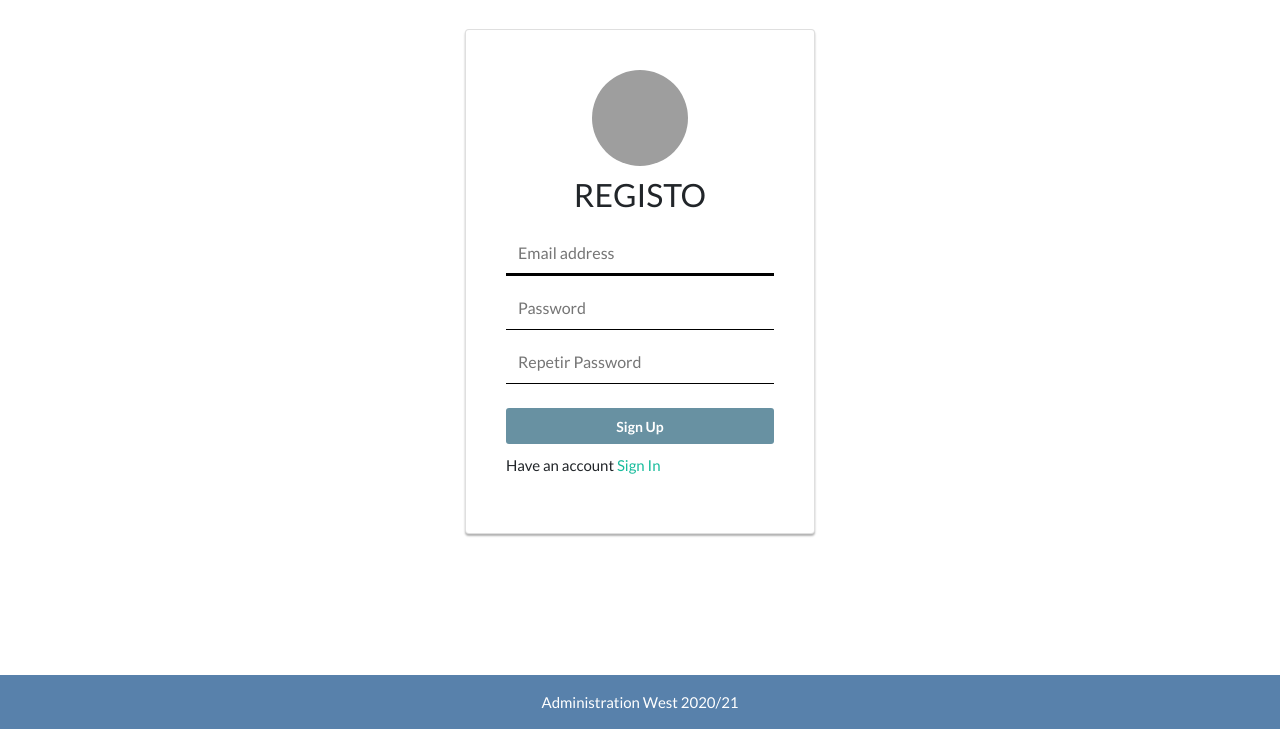
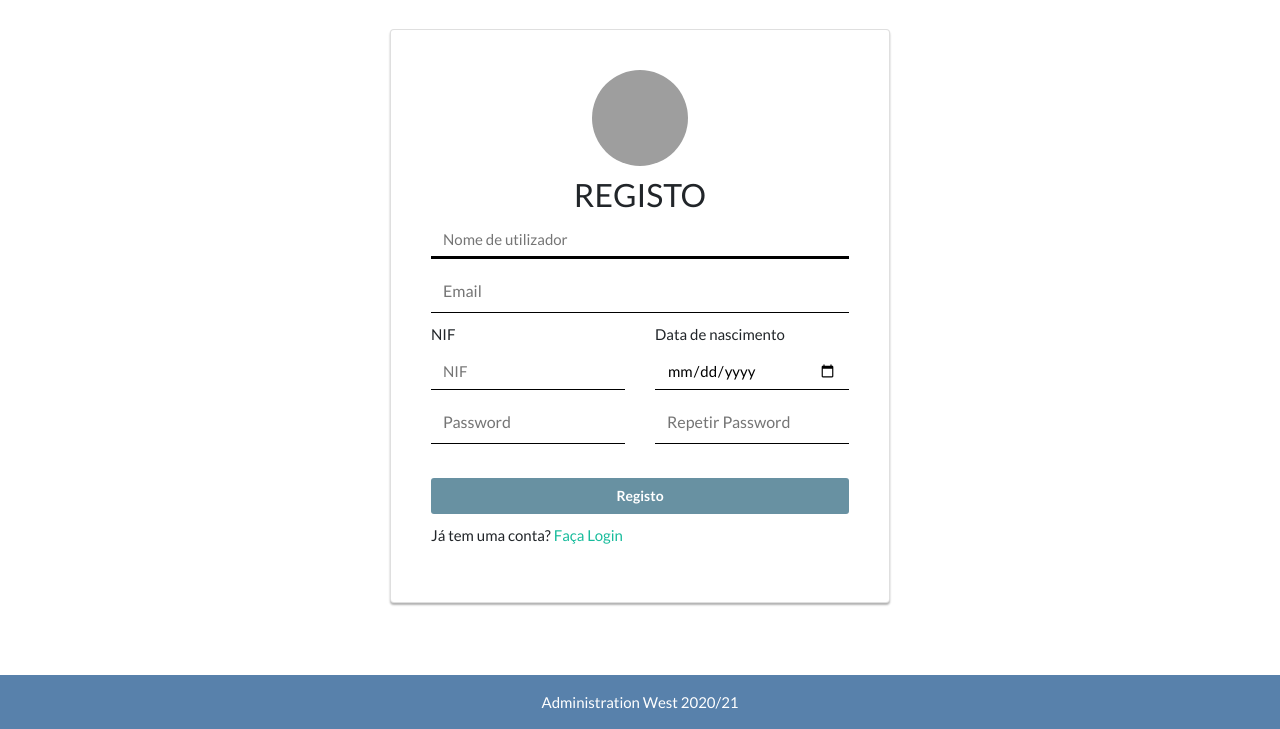
Before and after one commit to Tjay98/administration_west, a CodeIgniter app: page /administration_west/clients/register in a window 1280 px wide. Shown: the part 71-800 px from the top of the page. Run offline with CodeIgniter, Linux system fonts and the light colour scheme; grey boxes are pictures that could not be loaded.

Commit message:
login e registo
funções de login e registo
função de verificar se as passes sao iguais, o tamanho e o tamanho do nif
ainda não vai para a bd

```diff
--- a/web_codeigniter/application/controllers/frontend/Clients.php
+++ b/web_codeigniter/application/controllers/frontend/Clients.php
@@ -15,18 +15,23 @@ class Clients extends MY_Controller {
     //implementar
     public function register(){
 
-        if(empty($this->input->post('username'))){
+        if(empty($this->input->post('inputEmail'))){
             $this->load_views('frontend/clients/register');
         }else{
             //register validation here
+            print_r($this->input->post(''));
         }
     }
 
+
     public function login(){
-        if(empty($this->input->post('username'))){
+        if(empty($this->input->post('inputEmail'))){
             $this->load_views('frontend/clients/login');
         }else{
             //login validation here
+            print_r($this->input->post());
+
+
         }
 
 
--- a/web_codeigniter/application/views/frontend/clients/register.php
+++ b/web_codeigniter/application/views/frontend/clients/register.php
@@ -1,17 +1,84 @@
-<div class="container">
-        <div class="card card-container">
-            <!-- <img class="profile-img-card" src="//lh3.googleusercontent.com/-6V8xOA6M7BA/AAAAAAAAAAI/AAAAAAAAAAA/rzlHcD0KYwo/photo.jpg?sz=120" alt="" /> -->
-            <img id="profile-img" class="profile-img-card" src="//ssl.gstatic.com/accounts/ui/avatar_2x.png" />
-            <h3 class="text-center">REGISTO</h3>
-            <form class="form-signin">
-                <span id="reauth-email" class="reauth-email"></span>
-                <input type="email" id="inputEmail" class="form-control-custom" placeholder="Email address" required autofocus>
-                <input type="password" id="inputPassword" class="form-control-custom" placeholder="Password" required>
-                <input type="password" id="inputRepetirPassword" class="form-control-custom" placeholder="Repetir Password" required>
+    <form id="registo_form" method="POST" action="<?php echo base_url('clients/register'); ?>">
+        <div class="container">
+            <div class="card card-container">
+                <img id="profile-img" class="profile-img-card" src="//ssl.gstatic.com/accounts/ui/avatar_2x.png" />
+                <h3 class="text-center">REGISTO</h3>
+                <div class="form-signin">
+                    <div class="row">
+                        <div class="col-lg-12 col-md-12 col-sm-12">
+                            <input type="text" id="inputUsername" name="inputUsername" class="form-control-custom" placeholder="Nome de utilizador" tabindex="1" required autofocus>
+                        </div>
+                        <div class="col-lg-12 col-md-12 col-sm-12">
+                            <input type="email" id="inputEmail" name="inputEmail" class="form-control-custom" placeholder="Email" tabindex="2" required autofocus>
+                        </div>
+                        <div class="col-lg-6 col-md-6 col-sm-12">
+                            <label for="nif">NIF</label>
+                            <input type="text" id="inputNif" name="inputNif" class="form-control-custom"  placeholder="NIF" tabindex="3" required autofocus>
+                        </div>
+                        <div class="col-lg-6 col-md-6 col-sm-12">
+                            <label for="date">Data de nascimento</label>
+                            <input type="date" id="inputDate" name="inputDate" class="form-control-custom" placeholder="Data de nascimento" tabindex="4" required autofocus>
+                        </div>
+                        <div class="col-lg-6 col-md-6 col-sm-12">
+                            <input type="password" id="inputPassword" name="inputPassword" class="form-control-custom" placeholder="Password" tabindex="5" required>
+                        </div>
+                        <div class="col-lg-6 col-md-6 col-sm-12">
+                            <input type="password" id="inputRepetirPassword" class="form-control-custom" placeholder="Repetir Password" tabindex="6" required>
+                        </div>
+                    </div>
+                <button class="btn btn-lg btn-primary btn-block btn-signin mt-4" type="submit" tabindex="7">Registo</button>
+            </div>
+            <p>Já tem uma conta? <a href="<?php echo base_url('clients/login'); ?>" class="forgot-password">Faça Login</a></p>
+        </div><!-- /card-container -->
+    </form>
 
-                <button class="btn btn-lg btn-primary btn-block btn-signin mt-4" type="submit">Sign Up</button>
-            </form><!-- /form -->
-            <p>Have an account<a href="<?php echo base_url('clients/login'); ?>" class="forgot-password">
-             Sign In</a></p>
-        </div><!-- /card-container -->
-    </div><!-- /container -->
+    <script>
+    $('#registo_form').on('submit', function () {
+        if($('#inputPassword').val() != $('#inputRepetirPassword').val()){
+            alert('Senhas diferentes');
+            return false;
+        }
+        else{
+            if($('#inputPassword').val().length()>8 or $('#inputPassword').val().length()<25){
+            alert('Senhas boa');
+            return true;
+        }else {
+            alert('senha ma');
+            return false;
+        }
+        }
+
+       if($('#inputNif').val().length()==9){
+            alert('NIf ok');
+            return true;
+        } else{
+            alert('mau');
+            return false;
+        }
+    });
+
+    </script>
+
+    <script>
+       /* $('#registo_form').on('submit',function(){
+            event.preventDefault();
+            username=$('#inputUsername').val();
+            email=$('#inputEmail').val();
+            nif=$('#inputNif').val();
+            data=$('#inputDate').val();
+            password=$('#inputPassword').val();
+            flag=true;
+            if(flag==true){
+                formdata=$('#registo_form').serialize();
+                $.ajax({
+                    type: "POST",
+                    url: "<?php echo base_url('clients/register'); ?>",
+                    data: formdata,
+                    success: function (response) {
+                        alert(response);
+                    }
+                });
+            }
+
+        })*/
+    </script>
--- a/web_codeigniter/application/views/frontend/template/new_header.php
+++ b/web_codeigniter/application/views/frontend/template/new_header.php
@@ -32,11 +32,15 @@
     <!--Javascript-->
 
         <!--Jquery-->
-        <script src="https://ajax.googleapis.com/ajax/libs/jquery/3.5.1/jquery.min.js"></script>
+        <!-- <script src="https://ajax.googleapis.com/ajax/libs/jquery/3.5.1/jquery.min.js"></script> -->
+
         <!--Bootstrap Jquery-->
         <script src="https://code.jquery.com/jquery-3.3.1.slim.min.js" integrity="sha384-q8i/X+965DzO0rT7abK41JStQIAqVgRVzpbzo5smXKp4YfRvH+8abtTE1Pi6jizo" crossorigin="anonymous"></script>
         <script src="https://cdnjs.cloudflare.com/ajax/libs/popper.js/1.14.7/umd/popper.min.js" integrity="sha384-UO2eT0CpHqdSJQ6hJty5KVphtPhzWj9WO1clHTMGa3JDZwrnQq4sF86dIHNDz0W1" crossorigin="anonymous"></script>
         <script src="https://stackpath.bootstrapcdn.com/bootstrap/4.3.1/js/bootstrap.min.js" integrity="sha384-JjSmVgyd0p3pXB1rRibZUAYoIIy6OrQ6VrjIEaFf/nJGzIxFDsf4x0xIM+B07jRM" crossorigin="anonymous"></script>
+
+        <!--Jquery-->
+        <script src="https://code.jquery.com/jquery-3.5.1.js" integrity="sha256-QWo7LDvxbWT2tbbQ97B53yJnYU3WhH/C8ycbRAkjPDc=" crossorigin="anonymous"></script>
 
 </head>
 <body>
--- a/web_codeigniter/assets/css/style.css
+++ b/web_codeigniter/assets/css/style.css
@@ -1,6 +1,7 @@
 .page-footer {
     position: absolute;
     bottom: 0;
+    right:0;
     width: 100%;
     background-color:#5881ab;
     color:white;
@@ -17,7 +18,7 @@
   }
  /*Login*/
  .card-container.card {
-    max-width: 350px;
+    max-width: 500px;
     padding: 40px 40px;
     margin-top: 100px;
 }
```
Also changed, not shown: web_codeigniter/application/views/frontend/clients/login.php (+30 -9 lines).
